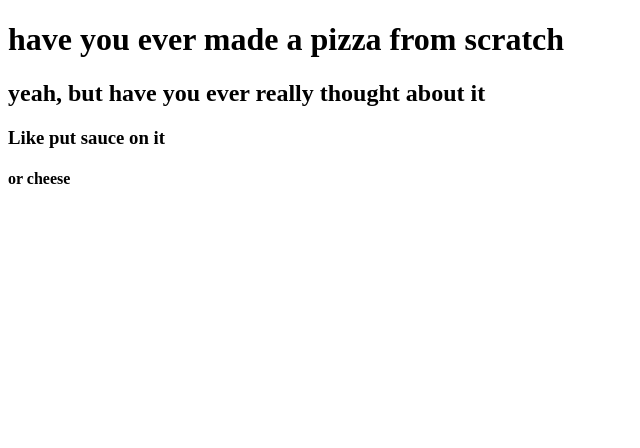
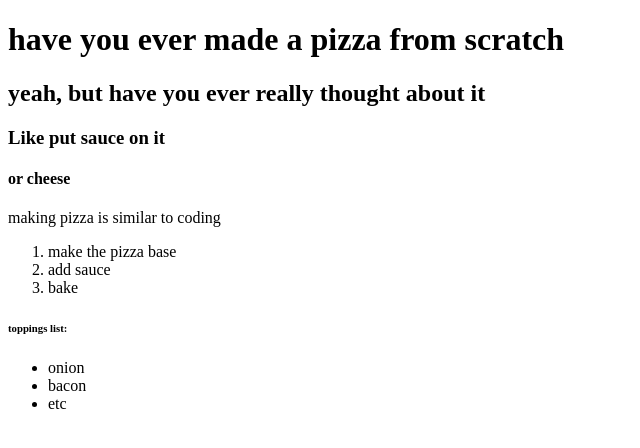
Before and after one commit to elinekcooper/worksheet2, a plain HTML site: page index.html in a window 1280 px wide. Shown: the whole page, without its empty margins (0-640 px from the left). Drawn offline with Linux system fonts and the light colour scheme.

Commit message:
added lists

```diff
--- a/index.html
+++ b/index.html
@@ -13,5 +13,20 @@
     <h3> Like put sauce on it</h3>
     <h4> or cheese</h4>
 
+    <p> making pizza is similar to coding</p>
+
+    <ol>
+        <li> make the pizza base</li>
+        <li> add sauce</li>
+        <li> bake</li>
+    </ol>
+
+    <h6> toppings list:</h6>
+
+    <ul>
+        <li> onion </li>
+        <li> bacon</li>
+        <li> etc </li>
+    </ul>
 </body>
 </html>
```
